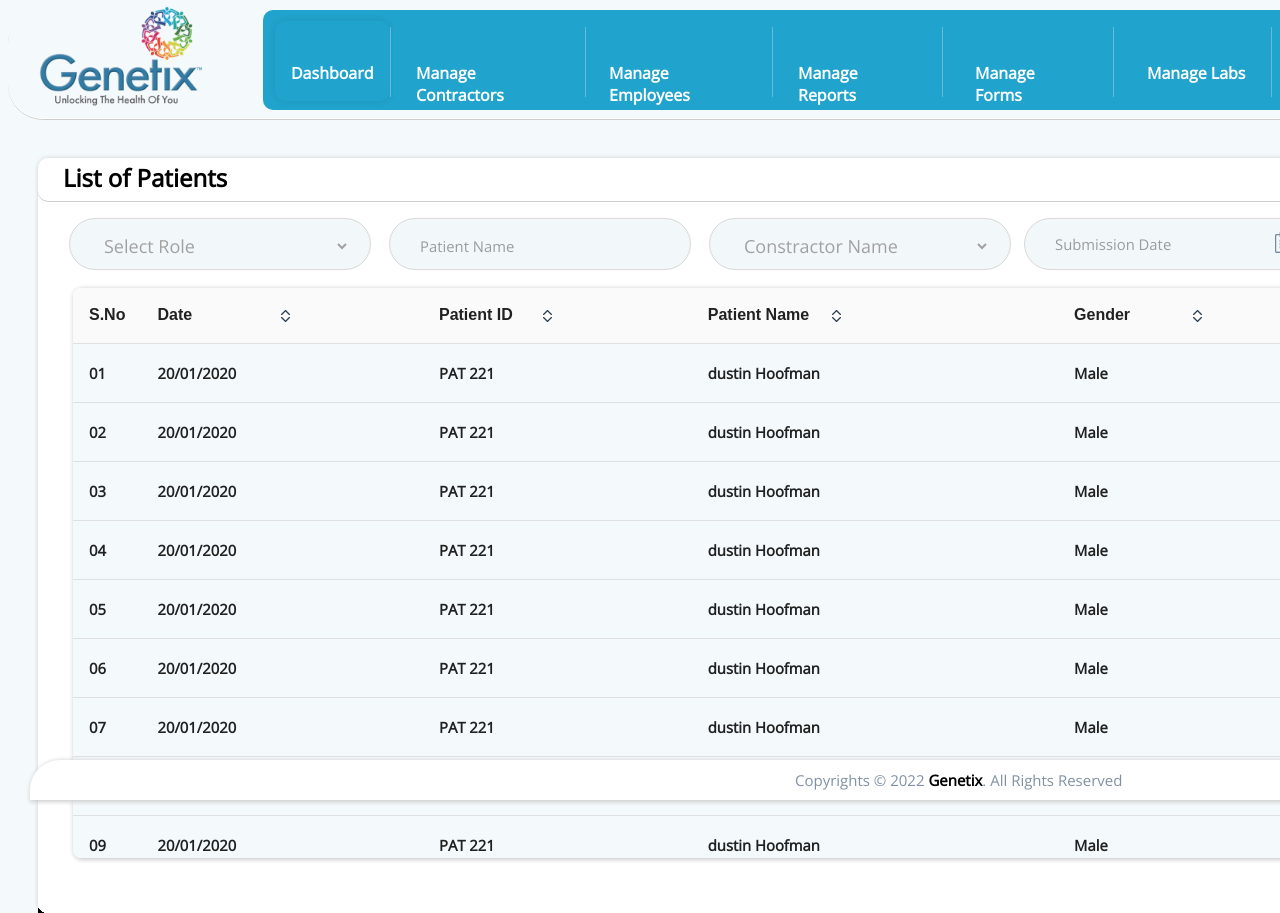
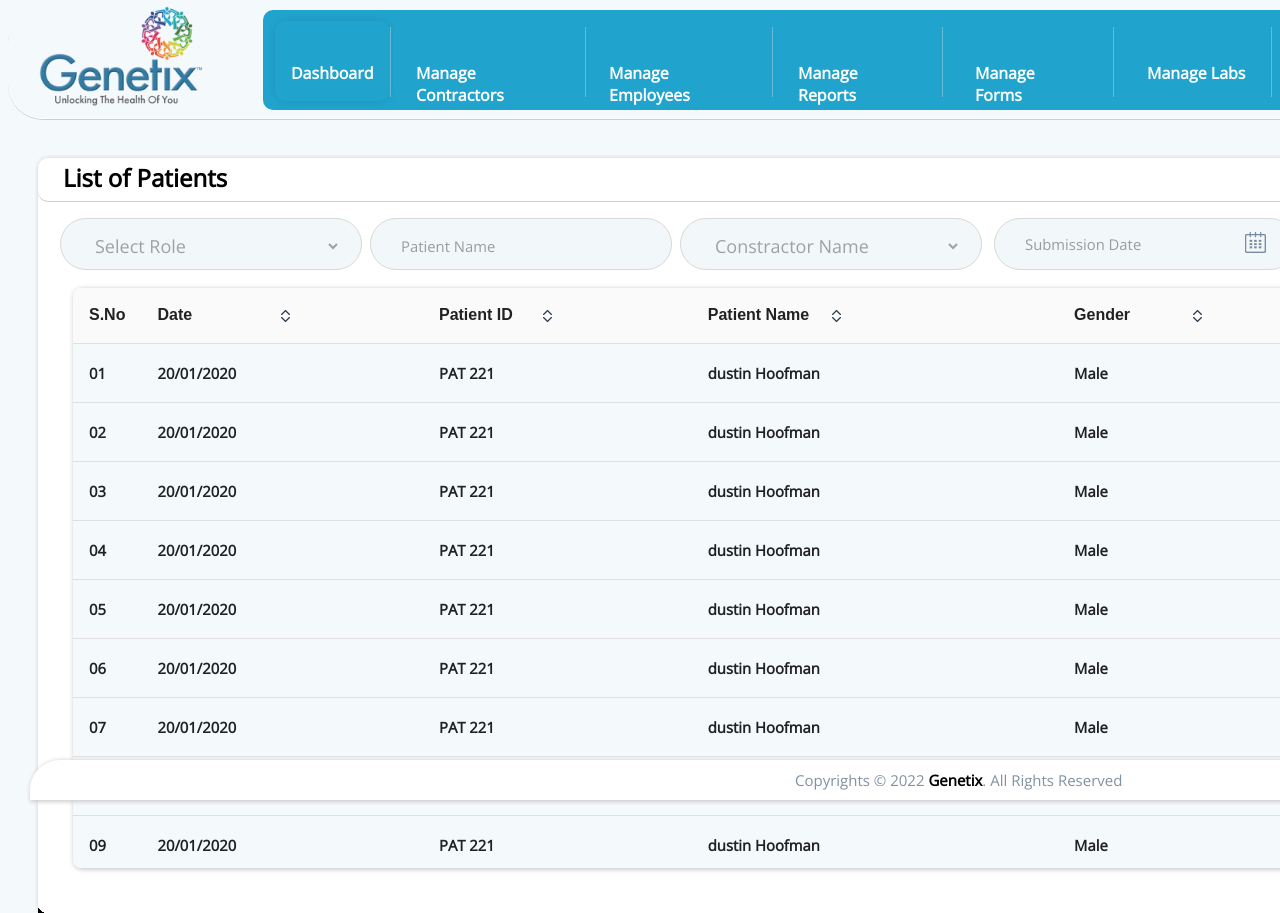
Before and after one commit to prasanna-col/reactjs-ui-Genetics, a React (Create React App) app: page /ManangePatients in a window 1280 px wide. Shown: the top 913 px of the page. Built offline with nearby package versions, Linux system fonts and the light colour scheme.

Commit message:
alignment works

```diff
--- a/src/App.css
+++ b/src/App.css
@@ -160,7 +160,7 @@ html {
 .form {
     position: absolute;
     width: 1800px;
-    height: 570px;
+    height: 580px;
     left: 35px;
     top: 130px;
     background: #F4F9FB;
--- a/src/components/navbar/ManPat.js
+++ b/src/components/navbar/ManPat.js
@@ -95,7 +95,7 @@ function ManPat() {
       </div>
       <Grid container spacing={5}>
         <div className="fields">
-          <Grid className="select" style={{ marginLeft: "10px" }}>
+          <Grid className="select" style={{ marginLeft: "1px" }}>
             <select
               placeholder="Select Role"
               style={{ left: "30px" }}
@@ -107,7 +107,7 @@ function ManPat() {
               <option value="003">003</option>
             </select>
           </Grid>
-          <Grid className="namee" style={{ marginLeft: "20px" }}>
+          <Grid className="namee" style={{ marginLeft: "1px" }}>
             <InputBase
               placeholder="Patient Name"
               style={{ left: "30px" }}
@@ -115,7 +115,7 @@ function ManPat() {
             />
           </Grid>
 
-          <Grid className="id" style={{ marginLeft: "30px" }}>
+          <Grid className="id" style={{ marginLeft: "1px" }}>
             <select
               placeholder="Constractor"
               style={{ left: "30px" }}
@@ -128,7 +128,7 @@ function ManPat() {
             </select>
           </Grid>
 
-          <Grid className="namee" style={{ marginLeft: "655px" }}>
+          <Grid className="namee" style={{ marginLeft: "625px" }}>
             <InputBase
               placeholder="Submission Date"
               style={{ left: "30px", top: "10px" }}
@@ -141,7 +141,7 @@ function ManPat() {
             />
           </Grid>
 
-          <Grid className="id" style={{ marginLeft: "660px" }}>
+          <Grid className="id" style={{ marginLeft: "630px" }}>
             <select
               placeholder="Status"
               style={{ left: "30px" }}
@@ -154,13 +154,13 @@ function ManPat() {
             </select>
           </Grid>
 
-          <Grid className="button01" style={{ marginLeft: "350px" }}>
+          <Grid className="button01" style={{ marginLeft: "320px" }}>
             <Button className="button01_field" style={{ color: "white" }}>
               filter
             </Button>
           </Grid>
 
-          <Grid className="button02" style={{ marginLeft: "350px" }}>
+          <Grid className="button02" style={{ marginLeft: "320px" }}>
             <Button className="button02_field" style={{ color: "white" }}>
               Reset
             </Button>
--- a/src/components/navbar/Swabk/Hereditary.js
+++ b/src/components/navbar/Swabk/Hereditary.js
@@ -156,7 +156,7 @@ function Medical() {
                   <Typography variant="body1">Fax Number</Typography>
                   <Typography
                     variant="body2"
-                    style={{ marginLeft: 160, width: 250 }}
+                    style={{ marginLeft: 100, width: 250 }}
                   >
                     {physicain.fax_number}
                   </Typography>
@@ -322,7 +322,7 @@ function Medical() {
 
                 <Grid container item xs={6} sm={4}>
                   <Typography variant="body1">City</Typography>
-                  <Typography variant="body2" style={{ marginLeft: 150 }}>
+                  <Typography variant="body2" style={{ marginLeft: 175 }}>
                     {physicain.city}
                   </Typography>
                 </Grid>
@@ -346,7 +346,7 @@ function Medical() {
                   <Typography variant="body1">Zip Code</Typography>
                   <Typography
                     variant="body2"
-                    style={{ marginLeft: 120, width: 250 }}
+                    style={{ marginLeft: 140, width: 250 }}
                   >
                     {physicain.zip_code}
                   </Typography>
@@ -374,7 +374,7 @@ function Medical() {
                   <Typography variant="body1">Best Time to Call</Typography>
                   <Typography
                     variant="body2"
-                    style={{ marginLeft: 60, width: 250 }}
+                    style={{ marginLeft: 90, width: 250 }}
                   >
                     {physicain.best_time}
                   </Typography>
@@ -394,7 +394,9 @@ function Medical() {
                 <Ethnicity />
 
                 <Grid container item xs={6} sm={4} style={{ marginTop: 10 }}>
-                  <Typography variant="body1">Insurance Information *</Typography>
+                  <Typography variant="body1">
+                    Insurance Information *
+                  </Typography>
                 </Grid>
 
                 <Insurance />
```
